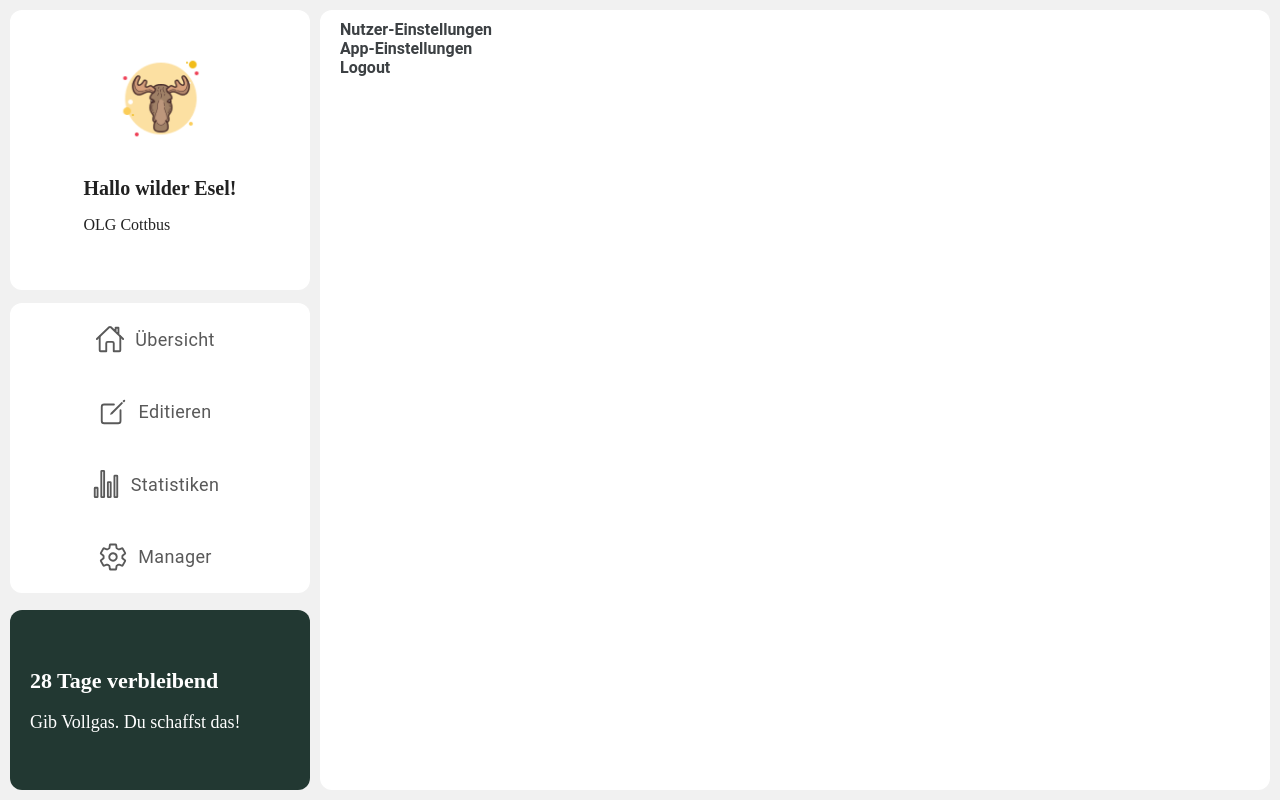
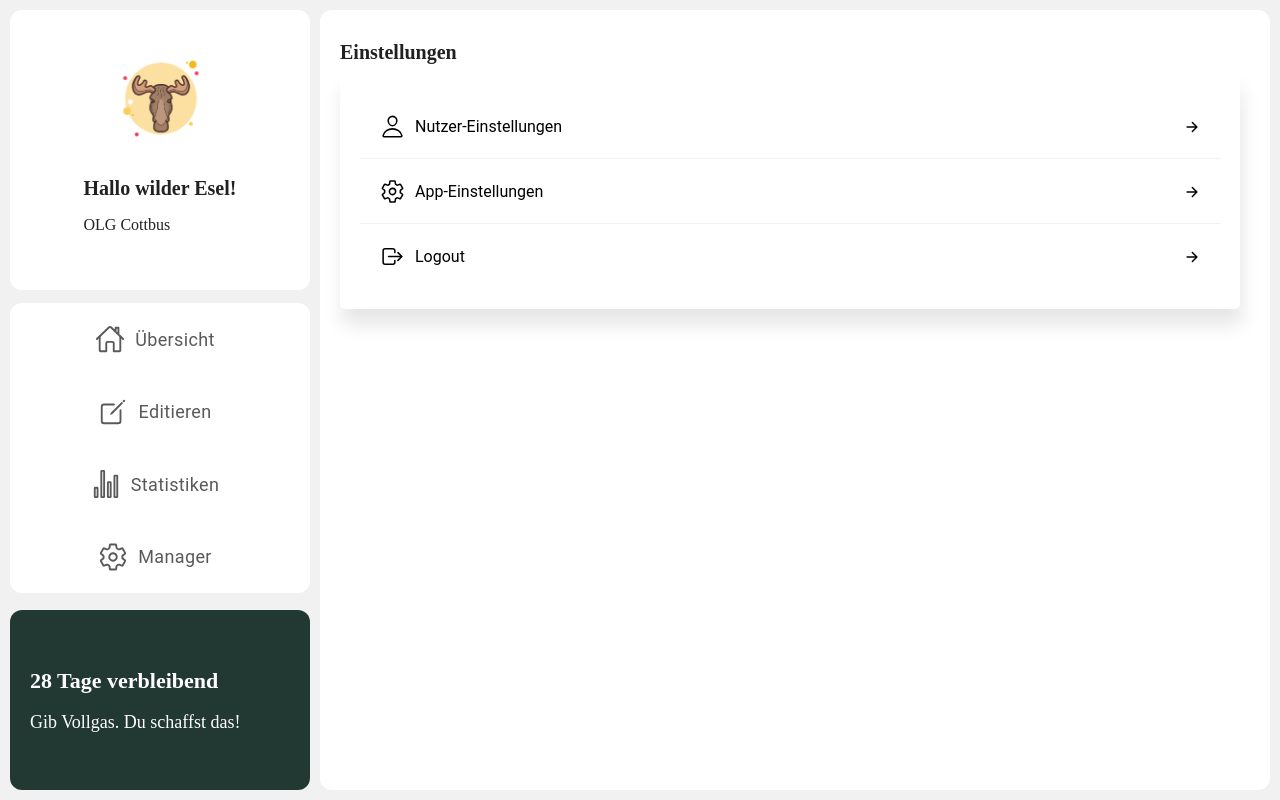
Before and after one commit to StudyProjectsTHB/WerLaeuftHatRecht_Frontend, a React (Vite) app: page /tabs/settings in a window 1280 px wide. Built offline with nearby package versions, Linux system fonts and the light colour scheme; a web font is replaced by a local one.

Commit message:
settings, register css

```diff
--- a/src/pages/Register.tsx
+++ b/src/pages/Register.tsx
@@ -1,4 +1,4 @@
-import React, { useState } from 'react';
+import React, {useEffect, useState} from 'react';
 import { IonContent, IonHeader, IonPage, IonTitle, IonToolbar, IonInput, IonItem, IonLabel, IonButton, IonList } from '@ionic/react'
 import { useHistory } from 'react-router-dom';
 
@@ -14,20 +14,47 @@ const Register: React.FC = () => {
 
     };
 
+    useEffect(() => {
+        // Funktion, die überprüft, ob "login" in der URL enthalten ist
+        function checkURLForLogin() {
+            // Die aktuelle URL abrufen
+            const currentURL = window.location.href;
+            console.log('Aktuelle URL:', currentURL);
+            const motivationCounterElement = document.querySelector('.motivationCounter');
+
+            // Überprüfen, ob "login" in der URL enthalten ist
+            if (currentURL.includes('register')) {
+                // Die Klasse 'hidden' zur MotivationCounter hinzufügen
+                if (motivationCounterElement) {
+                    motivationCounterElement.classList.add('hidden');
+                }
+            }
+            else {
+                if (motivationCounterElement) {
+                    motivationCounterElement.classList.remove('hidden');
+                }
+            }
+        }
+
+        // Die Funktion beim Laden der Komponente ausführen
+        checkURLForLogin();
+    }, []);
+
     return (
         <IonPage>
-            <IonContent>
-                <IonList>
-                    <IonItem>
-                        <IonLabel position="floating">Password</IonLabel>
-                        <IonInput
+            <IonContent className={"loginContent"}>
+                <div className={"login"}>
+                    <h1>Registrierung</h1>
+                    <div className={"loginFlex"}>
+                        <label>Password</label>
+                        <input
                             type="password"
                             value={password}
-                            onIonChange={e => setPassword(e.detail.value!)}
+                            onChange={e => setPassword(e.target.value!)}
                         />
-                    </IonItem>
-                </IonList>
-                <IonButton expand="full" onClick={handleRegister}>Register</IonButton>
+                    </div>
+                    <button className={"secondary"} onClick={handleRegister}>Registriere dich</button>
+                </div>
             </IonContent>
         </IonPage>
     );
--- a/src/pages/Settings.tsx
+++ b/src/pages/Settings.tsx
@@ -1,23 +1,40 @@
-import { IonContent, IonHeader, IonPage, IonTitle, IonToolbar } from '@ionic/react';
+import {IonContent, IonHeader, IonIcon, IonPage, IonTitle, IonToolbar} from '@ionic/react';
 import React from "react";
 import Greeting from "../components/Greeting";
 import CalenderProgressBar from "../components/charts/CalenderProgressBar";
 import Calender from "../components/Calender";
 import AddStepsModal from "../components/modals/AddStepsModal";
+import {arrowBack, arrowForwardOutline, logOutOutline, personOutline, settingsOutline} from "ionicons/icons";
+import user from "./Tab4/User";
 
 const Settings: React.FC = () => {
     return (
         <IonPage className={"PageModal Edit settings"} >
             <IonContent fullscreen>
+                <h1>Einstellungen</h1>
                 <Greeting name={"wilder Esel"}/>
+                <div className={"settingsContainer"}>
+                    <div className={"flexSetting"}>
                         <div>
+                            <IonIcon aria-hidden="true" icon={personOutline}/>
                             <button onClick={() => console.log("Nutzer clicked")}>Nutzer-Einstellungen</button>
                         </div>
+                        <IonIcon aria-hidden="true" icon={arrowForwardOutline}/>
+                    </div>
+                    <div className={"flexSetting app"}>
                         <div>
+                            <IonIcon aria-hidden="true" icon={settingsOutline}/>
                             <button onClick={() => console.log("App clicked")}>App-Einstellungen</button>
                         </div>
+                        <IonIcon aria-hidden="true" icon={arrowForwardOutline}/>
+                    </div>
+                    <div className={"flexSetting logout"}>
                         <div>
+                            <IonIcon aria-hidden="true" icon={logOutOutline}/>
                             <button onClick={() => console.log("Logout clicked")}>Logout</button>
+                        </div>
+                        <IonIcon aria-hidden="true" icon={arrowForwardOutline}/>
+                    </div>
                 </div>
 
 
--- a/src/pages/Tab1.css
+++ b/src/pages/Tab1.css
@@ -229,3 +229,70 @@
         }
     }
 }
+
+.settingsContainer {
+    background-color: #fff;
+    border-radius: 5px;
+    padding: 20px;
+    box-shadow: 2px 16px 19px rgba(0, 0, 0, 0.1);
+}
+
+.flexSetting {
+    display: flex;
+    justify-content: space-between;
+    align-items: center;
+    padding: 20px;
+    position: relative;
+    border-radius: 5px;
+
+    &:first-of-type {
+
+    }
+
+    &:last-of-type {
+
+
+        &:after {
+            display: none;
+        }
+    }
+
+    div {
+        display: flex;
+        align-items: center;
+
+        ion-icon {
+            font-size: 25px;
+            padding-right: 10px;
+            color: #000;
+        }
+    }
+
+    &:after {
+        content: '';
+        width: 100%;
+        height: 1px;
+        background-color: #F1F1F1;
+        position: absolute;
+        bottom: 0;
+        left: 0;
+    }
+
+    button {
+        font-size: 16px;
+        color: #000;
+        font-weight: normal;
+    }
+
+    ion-icon {
+        color: #000;
+    }
+
+    &:hover {
+        background-color: #223832;
+
+        button, ion-icon {
+            color: #fff;
+        }
+    }
+}
--- a/src/theme/desktop.css
+++ b/src/theme/desktop.css
@@ -24,6 +24,10 @@
 
     .gridEdit {
         margin-top: 45px;
+    }
+
+    .settingsContainer {
+        padding: 0;
     }
 }
 
```
Lines whose indentation alone changed are shown as unchanged.
